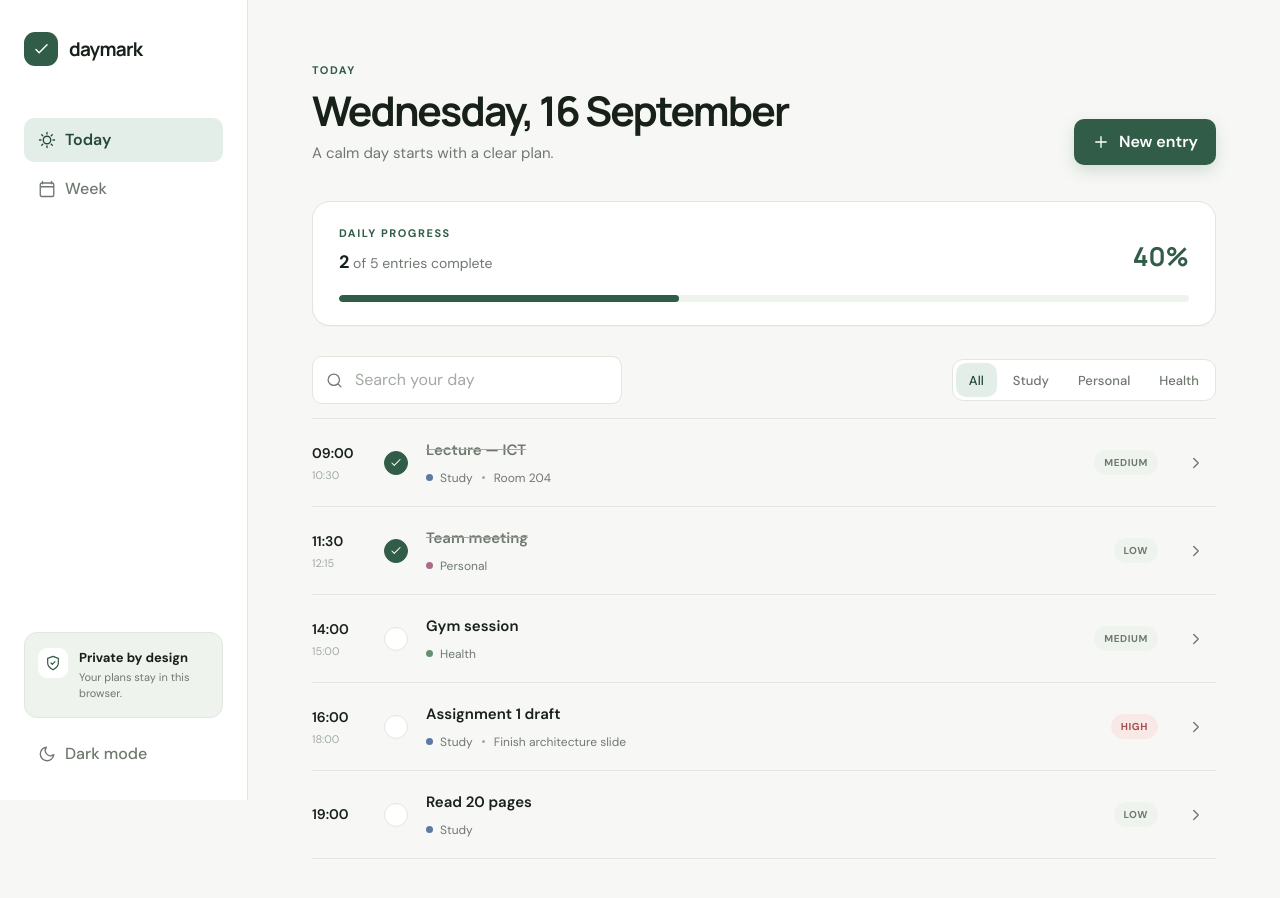
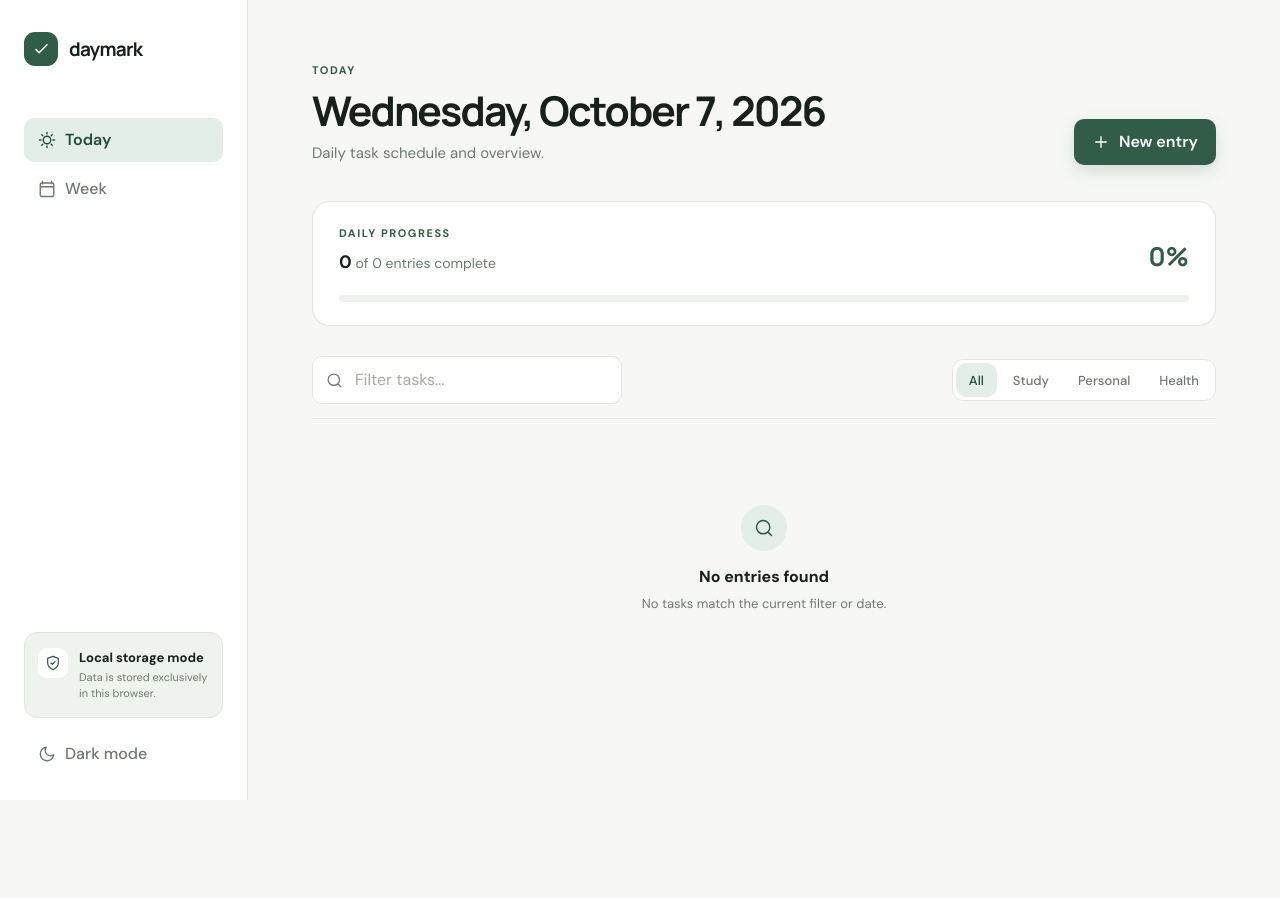
Before and after one commit to MrRadmiter/DayPlanner, a React (Vite) app: page / in a window 1280 px wide. Shown: the top 898 px of the page. After the commit the page ends 800 px from the top, so only its background shows below. Built offline with nearby package versions, Linux system fonts and the light colour scheme.

Commit message:
refactor: dynamic dates, empty initial state, dynamic week view

```diff
--- a/src/App.tsx
+++ b/src/App.tsx
@@ -16,68 +16,38 @@ type Entry = {
   done: boolean;
 };
 
-const INITIAL_ENTRIES: Entry[] = [
-  {
-    id: 1,
-    title: "Lecture — ICT",
-    date: "2026-09-16",
-    start: "09:00",
-    end: "10:30",
-    category: "Study",
-    priority: "Medium",
-    notes: "Room 204",
-    done: true,
-  },
-{
-  id: 2,
-  title: "Team meeting",
-  date: "2026-09-16",
-  start: "11:30",
-  end: "12:15",
-  category: "Personal",
-  priority: "Low",
-  done: true,
-},
-{
-  id: 3,
-  title: "Gym session",
-  date: "2026-09-16",
-  start: "14:00",
-  end: "15:00",
-  category: "Health",
-  priority: "Medium",
-  done: false,
-},
-{
-  id: 4,
-  title: "Assignment 1 draft",
-  date: "2026-09-16",
-  start: "16:00",
-  end: "18:00",
-  category: "Study",
-  priority: "High",
-  notes: "Finish architecture slide",
-  done: false,
-},
-{
-  id: 5,
-  title: "Read 20 pages",
-  date: "2026-09-16",
-  start: "19:00",
-  category: "Study",
-  priority: "Low",
-  done: false,
-},
-];
-
 const categories: Array<"All" | Category> = ["All", "Study", "Personal", "Health"];
 
-function loadEntries() {
+const getTodayString = (dateObj = new Date()) => {
+  const year = dateObj.getFullYear();
+  const month = String(dateObj.getMonth() + 1).padStart(2, "0");
+  const day = String(dateObj.getDate()).padStart(2, "0");
+  return `${year}-${month}-${day}`;
+};
+
+const formatFullDate = (dateStr: string) => {
+  const date = new Date(`${dateStr}T00:00:00`);
+  return date.toLocaleDateString("en-US", {
+    weekday: "long",
+    day: "numeric",
+    month: "long",
+    year: "numeric",
+  });
+};
+
+const getStartOfWeek = (d: Date) => {
+  const date = new Date(d);
+  const day = date.getDay();
+  const diff = date.getDate() - day + (day === 0 ? -6 : 1);
+  return new Date(date.setDate(diff));
+};
+
+function loadEntries(): Entry[] {
   try {
     const value = localStorage.getItem("daymark.entries");
-    return value ? (JSON.parse(value) as Entry[]) : INITIAL_ENTRIES;
+    return value ? (JSON.parse(value) as Entry[]) : [];
   } catch {
-    return INITIAL_ENTRIES;
+    return [];
   }
 }
 
@@ -99,6 +69,8 @@ export default function App() {
   const [editing, setEditing] = useState<Entry | null>(null);
   const [dark, setDark] = useState(() => localStorage.getItem("daymark.theme") === "dark");
 
+  const todayStr = useMemo(() => getTodayString(), []);
+
   useEffect(() => {
     localStorage.setItem("daymark.entries", JSON.stringify(entries));
   }, [entries]);
@@ -108,17 +80,20 @@ export default function App() {
     localStorage.setItem("daymark.theme", dark ? "dark" : "light");
   }, [dark]);
 
+  const todayEntries = useMemo(
+    () => entries.filter((entry) => entry.date === todayStr),
+                               [entries, todayStr]
+  );
+
   const filtered = useMemo(
     () =>
-    entries
-    .filter((entry) => entry.date === "2026-09-16")
+    todayEntries
     .filter((entry) => category === "All" || entry.category === category)
     .filter((entry) => entry.title.toLowerCase().includes(query.toLowerCase()))
     .sort((a, b) => a.start.localeCompare(b.start)),
-                           [entries, category, query],
+                           [todayEntries, category, query]
   );
 
-  const todayEntries = entries.filter((entry) => entry.date === "2026-09-16");
   const completed = todayEntries.filter((entry) => entry.done).length;
   const percent = todayEntries.length ? Math.round((completed / todayEntries.length) * 100) : 0;
 
@@ -143,10 +118,10 @@ export default function App() {
     const events = entries
     .map(
       (entry) =>
-      `BEGIN:VEVENT\nUID:${entry.id}@daymark.local\nDTSTART:${entry.date.replaceAll("-", "")}T${entry.start.replace(":", "")}00\nSUMMARY:${entry.title}\nEND:VEVENT`,
+      `BEGIN:VEVENT\nUID:${entry.id}@daymark.local\nDTSTART:${entry.date.replaceAll("-", "")}T${entry.start.replace(":", "")}00\nSUMMARY:${entry.title}\nEND:VEVENT`
     )
     .join("\n");
-    downloadFile("daymark-week.ics", `BEGIN:VCALENDAR\nVERSION:2.0\n${events}\nEND:VCALENDAR`, "text/calendar");
+    downloadFile("daymark-schedule.ics", `BEGIN:VCALENDAR\nVERSION:2.0\n${events}\nEND:VCALENDAR`, "text/calendar");
   };
 
   return (
@@ -178,8 +153,8 @@ export default function App() {
     <div className="privacy-card">
     <div className="privacy-icon"><Icon name="shield" /></div>
     <div>
-    <div className="privacy-title">Private by design</div>
-    <div className="privacy-copy">Your plans stay in this browser.</div>
+    <div className="privacy-title">Local storage mode</div>
+    <div className="privacy-copy">Data is stored exclusively in this browser.</div>
     </div>
     </div>
     <Button variant="nav" onClick={() => setDark((value) => !value)} icon={dark ? "sun" : "moon"}>
@@ -202,8 +177,8 @@ export default function App() {
       <section className="page-heading">
       <div>
       <div className="eyebrow">TODAY</div>
-      <div className="page-title">Wednesday, 16 September</div>
-      <div className="page-subtitle">A calm day starts with a clear plan.</div>
+      <div className="page-title">{formatFullDate(todayStr)}</div>
+      <div className="page-subtitle">Daily task schedule and overview.</div>
       </div>
       <Button variant="primary" onClick={openNew} icon="plus">New entry</Button>
       </section>
@@ -227,7 +202,7 @@ export default function App() {
       <Field
       className="search-field"
       aria-label="Search entries"
-      placeholder="Search your day"
+      placeholder="Filter tasks..."
       value={query}
       onChange={(event) => setQuery(event.target.value)}
       leadingIcon="search"
@@ -259,7 +234,7 @@ export default function App() {
           icon="check"
           onClick={() =>
             setEntries((current) =>
-            current.map((item) => item.id === entry.id ? { ...item, done: !item.done } : item),
+            current.map((item) => (item.id === entry.id ? { ...item, done: !item.done } : item))
             )
           }
           />
@@ -283,8 +258,8 @@ export default function App() {
       ) : (
         <div className="empty-state">
         <div className="empty-icon"><Icon name="search" /></div>
-        <div className="empty-title">No matching entries</div>
-        <div className="empty-copy">Try a different search or category.</div>
+        <div className="empty-title">No entries found</div>
+        <div className="empty-copy">No tasks match the current filter or date.</div>
         </div>
       )}
       </section>
@@ -303,6 +278,7 @@ export default function App() {
     {editorOpen && (
       <EntryEditor
       entry={editing}
+      todayStr={todayStr}
       onClose={() => setEditorOpen(false)}
       onSave={saveEntry}
       onDelete={
@@ -328,58 +304,90 @@ function WeekView({
   onExportJson: () => void;
   onExportIcs: () => void;
 }) {
-  const days = [
-    { name: "Mon", date: "14", count: 3 },
-    { name: "Tue", date: "15", count: 2 },
-    { name: "Wed", date: "16", count: entries.filter((entry) => entry.date === "2026-09-16").length },
-    { name: "Thu", date: "17", count: 4 },
-    { name: "Fri", date: "18", count: 3 },
-    { name: "Sat", date: "19", count: 2 },
-    { name: "Sun", date: "20", count: 1 },
-  ];
+  const today = useMemo(() => new Date(), []);
+  const monday = useMemo(() => getStartOfWeek(today), [today]);
+
+  const weekDays = useMemo(() => {
+    const days = [];
+    const names = ["Mon", "Tue", "Wed", "Thu", "Fri", "Sat", "Sun"];
+    for (let i = 0; i < 7; i++) {
+      const d = new Date(monday);
+      d.setDate(monday.getDate() + i);
+      const dateStr = getTodayString(d);
+      const dayEntries = entries.filter((e) => e.date === dateStr);
+      days.push({
+        name: names[i],
+        dateNum: d.getDate(),
+                fullDateStr: dateStr,
+                total: dayEntries.length,
+                completed: dayEntries.filter((e) => e.done).length,
+                isToday: dateStr === getTodayString(today),
+      });
+    }
+    return days;
+  }, [entries, monday, today]);
+
+  const totalWeekly = useMemo(() => weekDays.reduce((acc, d) => acc + d.total, 0), [weekDays]);
+  const completedWeekly = useMemo(() => weekDays.reduce((acc, d) => acc + d.completed, 0), [weekDays]);
+  const weeklyPercent = totalWeekly ? Math.round((completedWeekly / totalWeekly) * 100) : 0;
+
+  const maxDailyTasks = useMemo(() => Math.max(...weekDays.map((d) => d.total), 1), [weekDays]);
+
+  const sunday = useMemo(() => {
+    const d = new Date(monday);
+    d.setDate(monday.getDate() + 6);
+    return d;
+  }, [monday]);
+
+  const rangeLabel = `${monday.getDate()}–${sunday.getDate()} ${sunday.toLocaleDateString("en-US", { month: "short" })}`;
 
   return (
     <>
     <section className="page-heading">
     <div>
-    <div className="eyebrow">WEEK 38</div>
-    <div className="page-title">14–20 September</div>
-    <div className="page-subtitle">Your week at a glance.</div>
+    <div className="eyebrow">WEEKLY OVERVIEW</div>
+    <div className="page-title">{rangeLabel}</div>
+    <div className="page-subtitle">Summary of tasks for the current week.</div>
     </div>
     <div className="export-actions">
     <Button variant="secondary" icon="download" onClick={onExportJson}>Export JSON</Button>
     <Button variant="primary" icon="calendar" onClick={onExportIcs}>Export .ics</Button>
     </div>
     </section>
+
     <section className="week-summary">
     <div>
     <div className="card-label">WEEKLY LOAD</div>
-    <div className="summary-number">20</div>
-    <div className="summary-caption">planned entries</div>
+    <div className="summary-number">{totalWeekly}</div>
+    <div className="summary-caption">total tasks</div>
     </div>
     <div className="summary-divider" />
     <div>
     <div className="card-label">COMPLETED</div>
-    <div className="summary-number">14</div>
-    <div className="summary-caption">70% of your week</div>
+    <div className="summary-number">{completedWeekly}</div>
+    <div className="summary-caption">{weeklyPercent}% completion rate</div>
     </div>
     <div className="week-bars">
-    {days.map((day) => (
+    {weekDays.map((day) => (
       <div className="day-column" key={day.name}>
       <div className="bar-track">
-      <div className="bar-fill" style={{ height: `${day.count * 16}%` }} />
+      <div
+      className="bar-fill"
+      style={{ height: `${(day.total / maxDailyTasks) * 100}%` }}
+      />
       </div>
       <span>{day.name}</span>
-      <strong className={day.name === "Wed" ? "today-date" : ""}>{day.date}</strong>
+      <strong className={day.isToday ? "today-date" : ""}>{day.dateNum}</strong>
       </div>
     ))}
     </div>
     </section>
+
     <section className="week-notice">
     <Icon name="shield" />
     <div>
-    <div className="privacy-title">Stored locally, always</div>
-    <div className="privacy-copy">Nothing is uploaded. Export a backup whenever you need one.</div>
+    <div className="privacy-title">Local Data Control</div>
+    <div className="privacy-copy">Data resides locally in the browser storage.</div>
     </div>
     </section>
     </>
@@ -388,11 +396,13 @@ function WeekView({
 
 function EntryEditor({
   entry,
+  todayStr,
   onClose,
   onSave,
   onDelete,
 }: {
   entry: Entry | null;
+  todayStr: string;
   onClose: () => void;
   onSave: (entry: Entry) => void;
   onDelete?: () => void;
@@ -401,30 +411,43 @@ function EntryEditor({
     entry ?? {
       id: Date.now(),
                                           title: "",
-                                          date: "2026-09-16",
+                                          date: todayStr,
                                           start: "09:00",
                                           end: "10:00",
                                           category: "Study",
                                           priority: "Medium",
                                           notes: "",
                                           done: false,
-    },
+    }
   );
 
-  const update = <K extends keyof Entry>(key: K, value: Entry[K]) => setForm((current) => ({ ...current, [key]: value }));
+  const update = <K extends keyof Entry>(key: K, value: Entry[K]) =>
+  setForm((current) => ({ ...current, [key]: value }));
 
   return (
     <div className="modal-backdrop" onMouseDown={onClose}>
-    <section className="modal" role="dialog" aria-modal="true" aria-label={entry ? "Edit entry" : "New entry"} onMouseDown={(event) => event.stopPropagation()}>
+    <section
+    className="modal"
+    role="dialog"
+    aria-modal="true"
+    aria-label={entry ? "Edit entry" : "New entry"}
+    onMouseDown={(event) => event.stopPropagation()}
+    >
     <div className="modal-header">
     <div>
     <div className="eyebrow">{entry ? "EDIT ENTRY" : "NEW ENTRY"}</div>
-    <div className="modal-title">{entry ? "Update your plan" : "Plan something meaningful"}</div>
+    <div className="modal-title">{entry ? "Edit task details" : "Create new task"}</div>
     </div>
     <Button variant="icon" label="Close" icon="close" onClick={onClose} />
     </div>
     <div className="form-stack">
-    <Field label="Title" value={form.title} placeholder="What are you planning?" autoFocus onChange={(event) => update("title", event.target.value)} />
+    <Field
+    label="Title"
+    value={form.title}
+    placeholder="Task title..."
+    autoFocus
+    onChange={(event) => update("title", event.target.value)}
+    />
     <div className="form-grid">
     <Field label="Date" type="date" value={form.date} onChange={(event) => update("date", event.target.value)} />
     <Field label="Start time" type="time" value={form.start} onChange={(event) => update("start", event.target.value)} />
@@ -435,7 +458,13 @@ function EntryEditor({
     <div className="field-label">Category</div>
     <div className="segmented">
     {(["Study", "Personal", "Health"] as Category[]).map((item) => (
-      <Button key={item} variant={form.category === item ? "segment-active" : "segment"} onClick={() => update("category", item)}>{item}</Button>
+      <Button
+      key={item}
+      variant={form.category === item ? "segment-active" : "segment"}
+      onClick={() => update("category", item)}
+      >
+      {item}
+      </Button>
     ))}
     </div>
     </div>
@@ -443,12 +472,23 @@ function EntryEditor({
     <div className="field-label">Priority</div>
     <div className="segmented">
     {(["High", "Medium", "Low"] as Priority[]).map((item) => (
-      <Button key={item} variant={form.priority === item ? "segment-active" : "segment"} onClick={() => update("priority", item)}>{item}</Button>
+      <Button
+      key={item}
+      variant={form.priority === item ? "segment-active" : "segment"}
+      onClick={() => update("priority", item)}
+      >
+      {item}
+      </Button>
     ))}
     </div>
     </div>
     </div>
-    <TextArea label="Notes" value={form.notes} placeholder="Add a helpful detail" onChange={(event) => update("notes", event.target.value)} />
+    <TextArea
+    label="Notes"
+    value={form.notes}
+    placeholder="Additional details..."
+    onChange={(event) => update("notes", event.target.value)}
+    />
     </div>
     <div className="modal-footer">
     {onDelete ? <Button variant="danger" icon="trash" onClick={onDelete}>Delete</Button> : <span />}
```
